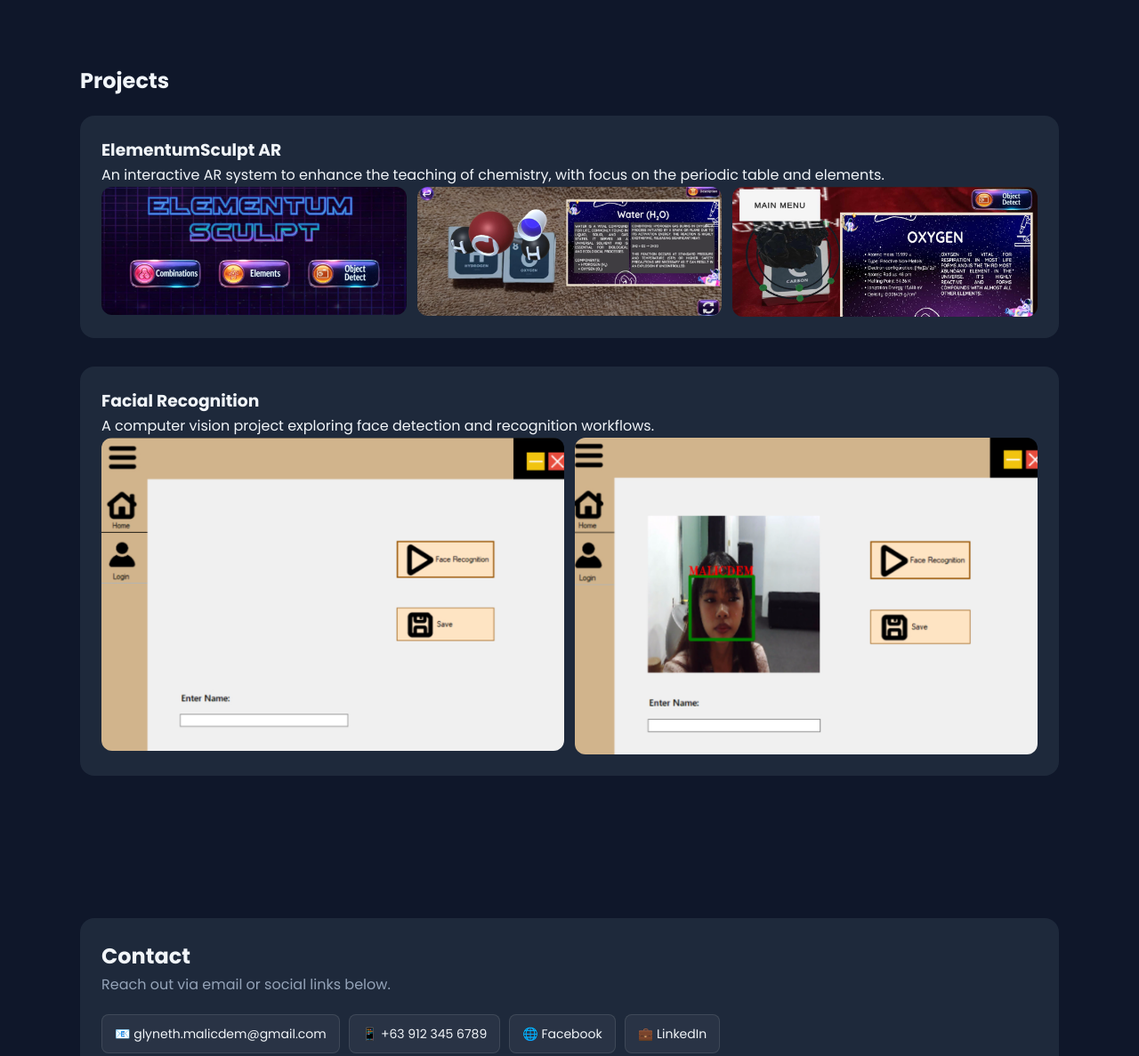
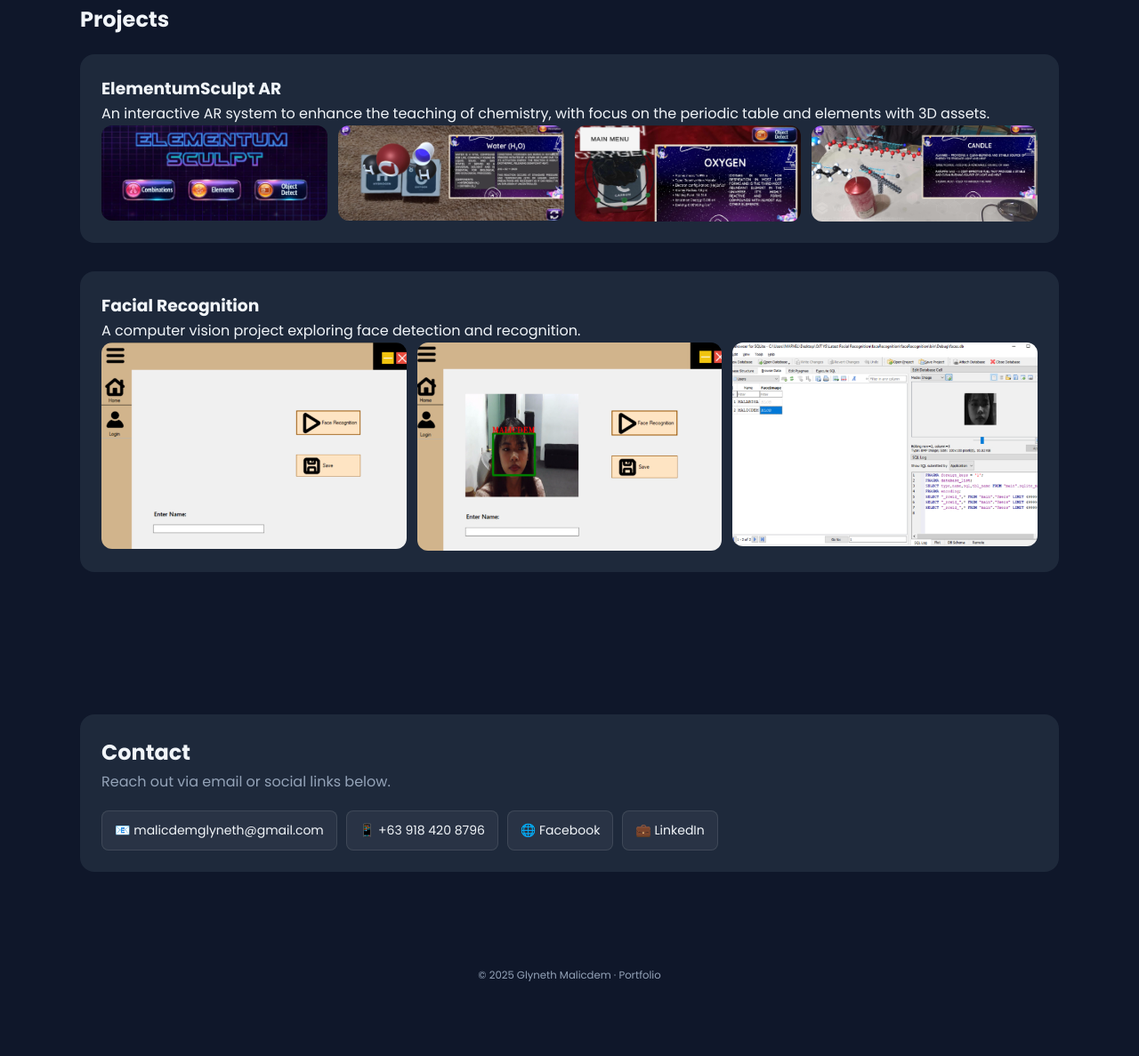
Before and after one commit to glysflm/Portfolio, a plain HTML site: page index.html in a window 1280 px wide. Shown: the part 877-2064 px from the top of the page at 89% size. After the commit the page ends 2023 px from the top, so only its background shows below. Drawn offline with Linux system fonts and the light colour scheme.

Commit message:
Update index.html

```diff
--- a/index.html
+++ b/index.html
@@ -30,12 +30,9 @@
         <h1 class="title">
           Hi, I'm <span class="gradient-text">Glyneth Malicdem</span>
         </h1>
-        <p class="subtitle">
-          Currently looking for a company where I can hone my skills and pursue my passion.
-          Feel free to reach out on my socials!
-        </p>
+
         <div class="links">
-          <a class="link" href="mailto:glyneth.malicdem@gmail.com">📧 glyneth.malicdem@gmail.com</a>
+          <a class="link" href="mailto:glyneth.malicdem@gmail.com">📧 malicdemglyneth@gmail.com</a>
           <a class="link" href="tel:+639123456789">📱 +63 912 345 6789</a>
           <a class="link" href="https://www.facebook.com/yourprofile" target="_blank">🌐 Facebook</a>
           <a class="link" href="https://www.linkedin.com/in/yourprofile" target="_blank">💼 LinkedIn</a>
@@ -78,23 +75,25 @@
       <article class="card project">
         <div>
           <h3>ElementumSculpt AR</h3>
-          <p>An interactive AR system to enhance the teaching of chemistry, with focus on the periodic table and elements.</p>
+          <p>An interactive AR system to enhance the teaching of chemistry, with focus on the periodic table and elements with 3D assets.</p>
         </div>
         <div class="media-grid">
           <img src="images/elementum-1.jpg" alt="ElementumSculpt AR Screenshot 1">
           <img src="images/elementum-2.jpg" alt="ElementumSculpt AR Screenshot 2">
           <img src="images/elementum-3.jpg" alt="ElementumSculpt AR Screenshot 3">
+          <img src="images/elementum-4.jpg" alt="ElementumSculpt AR Screenshot 4">
         </div>
       </article>
 
       <article class="card project">
         <div>
           <h3>Facial Recognition</h3>
-          <p>A computer vision project exploring face detection and recognition workflows.</p>
+          <p>A computer vision project exploring face detection and recognition.</p>
         </div>
         <div class="media-grid">
           <img src="images/face-1.jpg" alt="Facial Recognition Screenshot 1">
           <img src="images/face-2.jpg" alt="Facial Recognition Screenshot 2">
+          <img src="images/face-3.jpg" alt="Facial Recognition Screenshot 3">
         </div>
       </article>
     </div>
@@ -105,10 +104,10 @@
       <h2>Contact</h2>
       <p class="subtitle">Reach out via email or social links below.</p>
       <div class="links">
-        <a class="link" href="mailto:glyneth.malicdem@gmail.com">📧 glyneth.malicdem@gmail.com</a>
-        <a class="link" href="tel:+639123456789">📱 +63 912 345 6789</a>
-        <a class="link" href="https://www.facebook.com/yourprofile" target="_blank">🌐 Facebook</a>
-        <a class="link" href="https://www.linkedin.com/in/yourprofile" target="_blank">💼 LinkedIn</a>
+        <a class="link" href="mailto:glyneth.malicdem@gmail.com">📧 malicdemglyneth@gmail.com</a>
+        <a class="link" href="tel:+639184208796">📱 +63 918 420 8796</a>
+        <a class="link" href="https://www.facebook.com/glysflm" target="_blank">🌐 Facebook</a>
+        <a class="link" href="https://www.linkedin.com/in/glyneth-malicden-059b17298/" target="_blank">💼 LinkedIn</a>
       </div>
     </div>
   </section>
```
